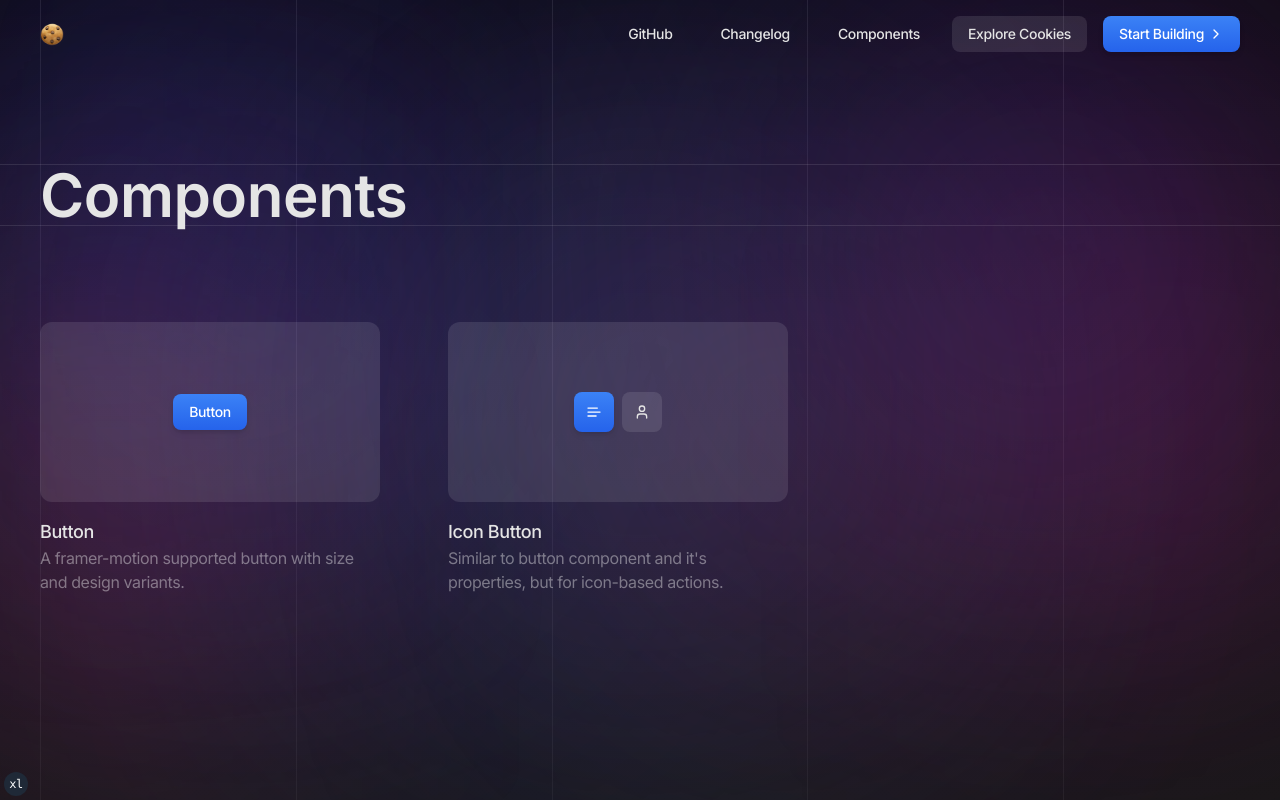
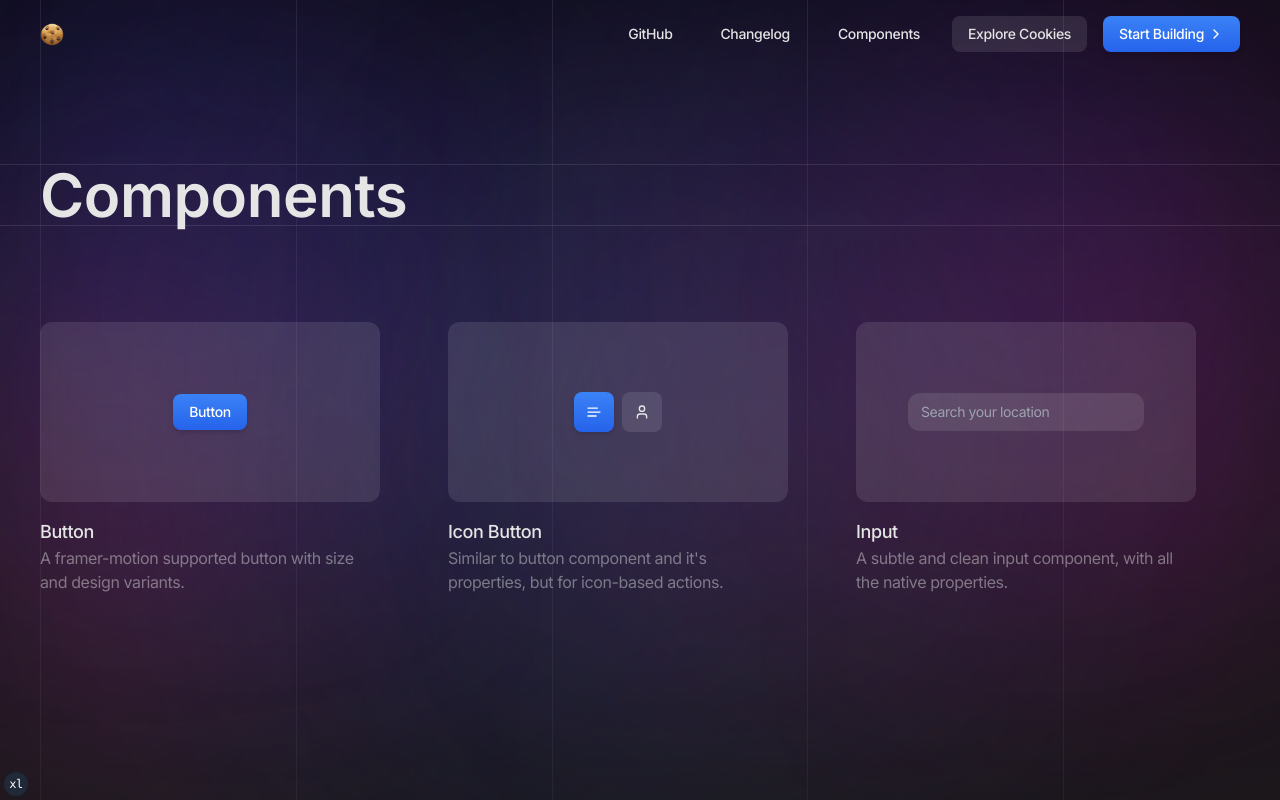
Before and after one commit to with-tw/cookies, a Next.js app: page /components in a window 1280 px wide. Built offline with nearby package versions, Linux system fonts and the light colour scheme; no server answers.

Commit message:
🍪 Adding Input component to package/registry (#12)
* 🍪 Add input to components collection

* 📦 Update setup-code for components

* 📦 Update setup-code for components

* 📄 Add docs content for input component

* 🎨 Prettier code format

```diff
--- /dev/null
+++ b/app/components/(component-docs)/input/page.mdx
@@ -0,0 +1,93 @@
+import ComponentDocsHeader from '@/components/website/component-docs-header';
+import { SETUP_CODE } from '@/package/registry/setup-code.tsx';
+import { CodeBlock } from '@/components/website/code-block.tsx';
+import { ComponentPreview } from '@/components/website/component-preview.tsx';
+import { Input } from '@/components/ui/input.tsx';
+import { ComponentManualSetup } from '@/components/sections/component-manual-setup.tsx';
+
+<ComponentDocsHeader />
+
+<ComponentManualSetup>
+  <CodeBlock hasViewMore fileName={SETUP_CODE['input'].registerAt}>
+    {SETUP_CODE['input'].code}
+  </CodeBlock>
+</ComponentManualSetup>
+
+<div class="py-12" />
+
+<ComponentPreview
+  code={`<Input placeholder="Search for your location" className="w-[320px]" />`}
+  headline="Default Text Input"
+  description="This is the default input component with 'text' as type">
+  <Input placeholder="Search for your location" className="w-[320px]" />
+</ComponentPreview>
+
+<div class="py-12" />
+
+<ComponentPreview
+  code={`<Input
+  placeholder="Search for your location"
+  className="w-[260px]"
+  withLabel="Search Location"
+/>`}
+  headline="Text Input with Label (horizontal by-default)"
+  description="Input element with supporting label text, aligned horizontally by-default">
+  <Input
+    placeholder="Search for your location"
+    className="w-[260px]"
+    withLabel="Search Location"
+  />
+</ComponentPreview>
+
+<div class="py-12" />
+
+<ComponentPreview
+  code={`<Input
+  placeholder="Search for your location"
+  className="w-[260px]"
+  withLabel="Search Location"
+  labelDirection="v"
+/>`}
+  headline="Text Input with Label (vertical)"
+  description="Input element with supporting label text, aligned vertically">
+  <Input
+    placeholder="Search for your location"
+    className="w-[260px]"
+    withLabel="Search Location"
+    labelDirection="v"
+  />
+</ComponentPreview>
+
+<div class="py-12" />
+
+<ComponentPreview
+  code={`<Input
+  placeholder="Search for your location"
+  className="w-[320px]"
+  disabled
+/>`}
+  headline="Disabled Input"
+  description="This is the default input component with 'text' as type">
+  <Input
+    placeholder="Search for your location"
+    className="w-[320px]"
+    disabled
+  />
+</ComponentPreview>
+
+<div class="py-12" />
+
+<ComponentPreview
+  code={`<Input
+  placeholder="Mention you salary in $"
+  className="w-[320px]"
+  type="number"
+/>`}
+  headline="Number Input"
+  description="This is the number input">
+  <Input
+    placeholder="Mention you salary in $"
+    className="w-[320px]"
+    type="number"
+  />
+</ComponentPreview>
--- a/app/components/common/components-list.tsx
+++ b/app/components/common/components-list.tsx
@@ -1,6 +1,7 @@
 import { ReactNode } from 'react';
 import { ButtonDefaultExample } from './examples/button-examples';
 import { IconButtonDefaultExample } from './examples/icon-button-examples';
+import { InputDefaultExample } from './examples/input-examples';
 
 export type ComponentListItemType = {
   name: string;
@@ -24,4 +25,11 @@ export const ComponentsList: ComponentListItemType[] = [
     path: '/components/icon-button',
     render: <IconButtonDefaultExample />,
   },
+  {
+    name: 'Input',
+    description:
+      'A subtle and clean input component, with all the native properties.',
+    path: '/components/input',
+    render: <InputDefaultExample />,
+  },
 ];
--- /dev/null
+++ b/app/components/common/examples/input-examples.tsx
@@ -0,0 +1,5 @@
+import { Input } from '@/components/ui/input';
+
+export const InputDefaultExample = () => (
+  <Input placeholder="Search your location" />
+);
--- /dev/null
+++ b/components/ui/input.tsx
@@ -0,0 +1,70 @@
+'use client';
+import { cn } from '@/helpers/utils';
+import React, { forwardRef } from 'react';
+import { MotionProps, motion } from 'framer-motion';
+import {
+  ComponentAnimation,
+  ComponentAnimationType,
+} from '@/components/configs/animation-config';
+
+export interface InputProps
+  extends React.InputHTMLAttributes<HTMLInputElement> {
+  stretch?: boolean;
+  withLabel?: string;
+  labelDirection?: 'h' | 'v';
+  animationType?: ComponentAnimationType;
+}
+
+export const Input = forwardRef<HTMLInputElement, InputProps>(
+  (
+    {
+      className,
+      stretch = false,
+      withLabel = '',
+      labelDirection = 'h',
+      animationType = 'none',
+      ...args
+    },
+    ref,
+  ) => {
+    const inputElement = (
+      <motion.input
+        ref={ref}
+        initial={{
+          ...ComponentAnimation[animationType].initial,
+        }}
+        animate={{
+          ...ComponentAnimation[animationType].animate,
+        }}
+        className={cn(
+          'px-3 py-2 rounded-xl border border-transparent bg-white/10 text-sm focus:outline-none focus:bg-white/15',
+          'disabled:cursor-not-allowed disabled:brightness-75',
+          className,
+        )}
+        {...(args as MotionProps)}
+      />
+    );
+    if (withLabel.length) {
+      return (
+        <div
+          className={cn(
+            'labelled-input-wrapper flex gap-2',
+            labelDirection === 'h'
+              ? 'flex-row items-center'
+              : 'flex-col items-start',
+          )}>
+          <label
+            htmlFor={args.name}
+            className="text-sm font-medium text-neutral-200">
+            {withLabel}
+          </label>
+          {inputElement}
+        </div>
+      );
+    } else {
+      return inputElement;
+    }
+  },
+);
+
+Input.displayName = 'Input';
--- a/generators/update-setup-code.ts
+++ b/generators/update-setup-code.ts
@@ -9,6 +9,7 @@ type CodeRegisteryType =
   | 'utils'
   | 'button'
   | 'icon-button'
+  | 'input'
   | 'responsive-control';
 
 const OUTPUT_PATH = path.join(__dirname, '../package/registry/setup-code.tsx');
@@ -31,6 +32,10 @@ const FILES_TO_REGISTER: Record<
   'icon-button': {
     registerAt: 'components/ui/icon-button.tsx',
     path: path.join(__dirname, '../components/ui/icon-button.tsx'),
+  },
+  input: {
+    registerAt: 'components/ui/input.tsx',
+    path: path.join(__dirname, '../components/ui/input.tsx'),
   },
   'responsive-control': {
     registerAt: 'components/layouts/responsive-control.tsx',
@@ -57,6 +62,7 @@ export type CodeRegisteryType =
   | 'utils'
   | 'button'
   | 'icon-button'
+  | 'input'
   | 'responsive-control';
 
 export const SETUP_CODE: Record<CodeRegisteryType, { registerAt: string; code: string }> = ${JSON.stringify(setupCode, null, 2)};
```
Also changed, not shown: package/registry/setup-code.tsx (+5 -0 lines).
